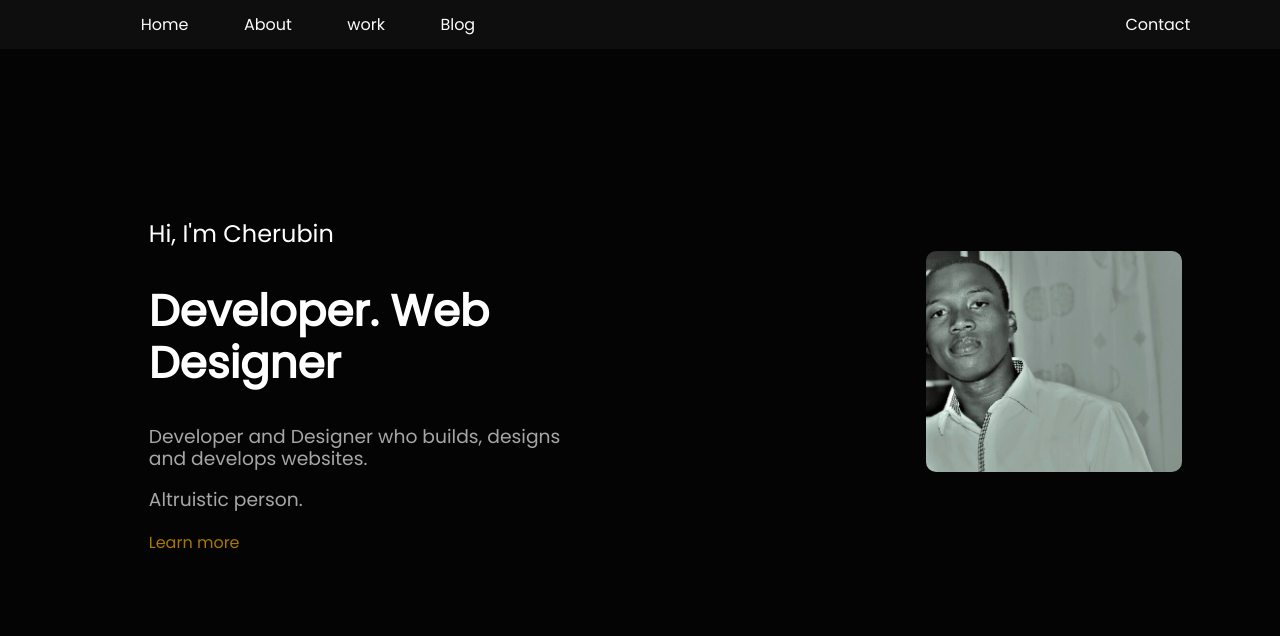
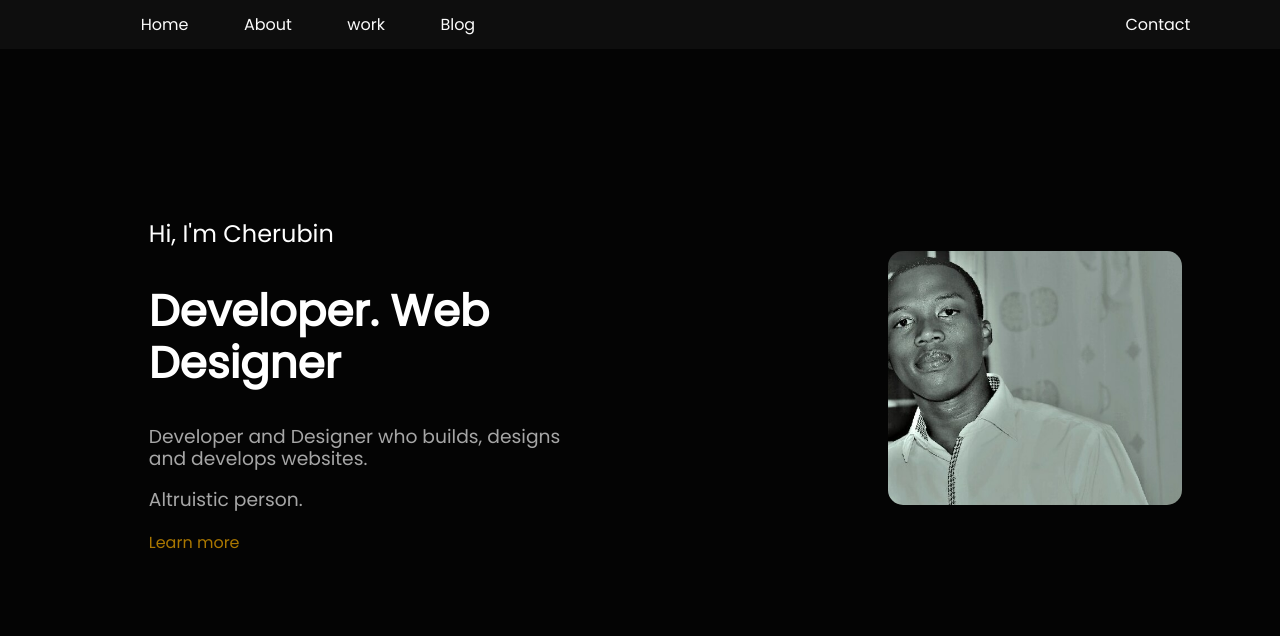
Before and after one commit to Cherubln/My-Brand-Cherubin, a plain HTML site: page UI/landing-page/index.html in a window 1280 px wide. Drawn offline with Linux system fonts and the light colour scheme.

Commit message:
ft-ui: modify profile picture

```diff
--- a/UI/landing-page/index.css
+++ b/UI/landing-page/index.css
@@ -57,10 +57,10 @@ h4 {
 }
 
 img {
-  width: 20vw;
+  width: 23vw;
   margin-bottom: 10vw;
   margin-top: 4vw;
-  border-radius: 10px;
+  border-radius: 15px;
 }
 @media (max-width: 1024px) {
   #navbar {
```
